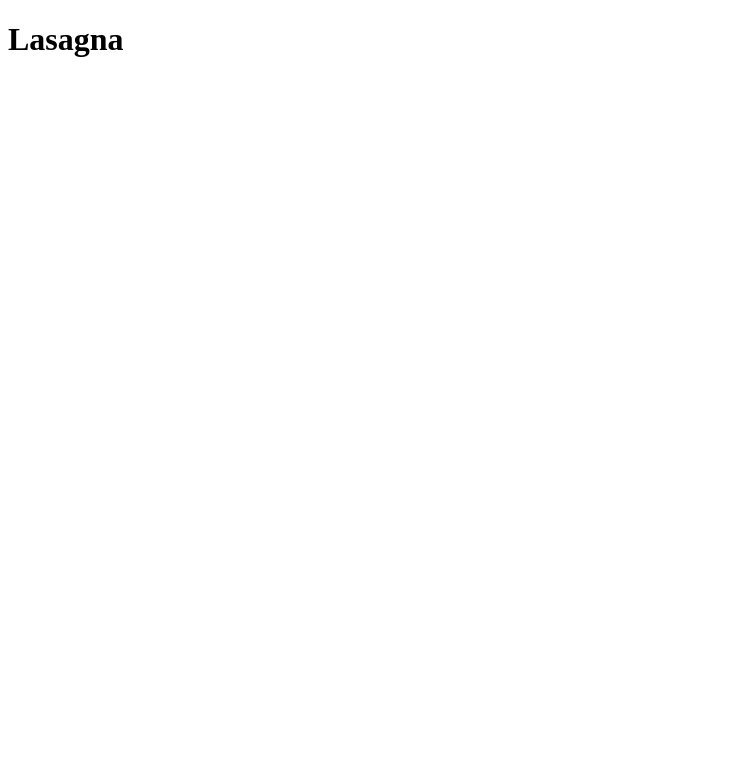
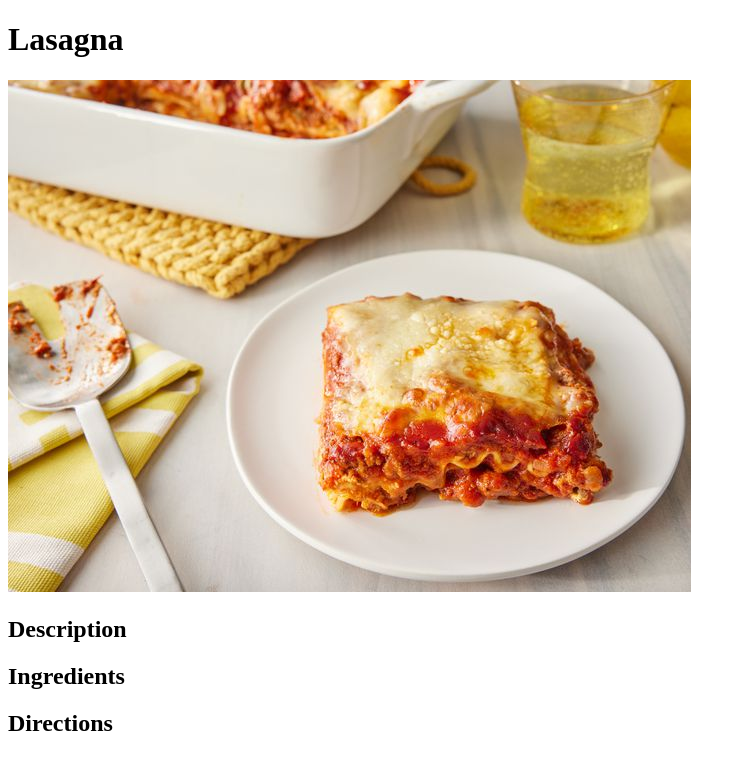
Before and after one commit to chigaimaro/odin-recipes, a plain HTML site: page recipes/lasagna.html in a window 1280 px wide. Shown: the whole page, without its empty margins (0-746 px from the left). Drawn offline with Linux system fonts and the light colour scheme.

Commit message:
Embeds image of completed lasagna dish

```diff
--- a/recipes/lasagna.html
+++ b/recipes/lasagna.html
@@ -7,8 +7,12 @@
     <body>
         <h1>Lasagna</h1>
         <!-- Image of recipe -->
+        <img src="../images/lasagna.jpg" alt="picture of completed lasanga dish">
         <!-- Recipe Description -->
+        <h2>Description</h2>
         <!-- Ingredients (unordered list) -->
+        <h2>Ingredients</h2>
         <!-- Steps (ordered list) -->
+        <h2>Directions</h2>
     </body>
 </html>
```
